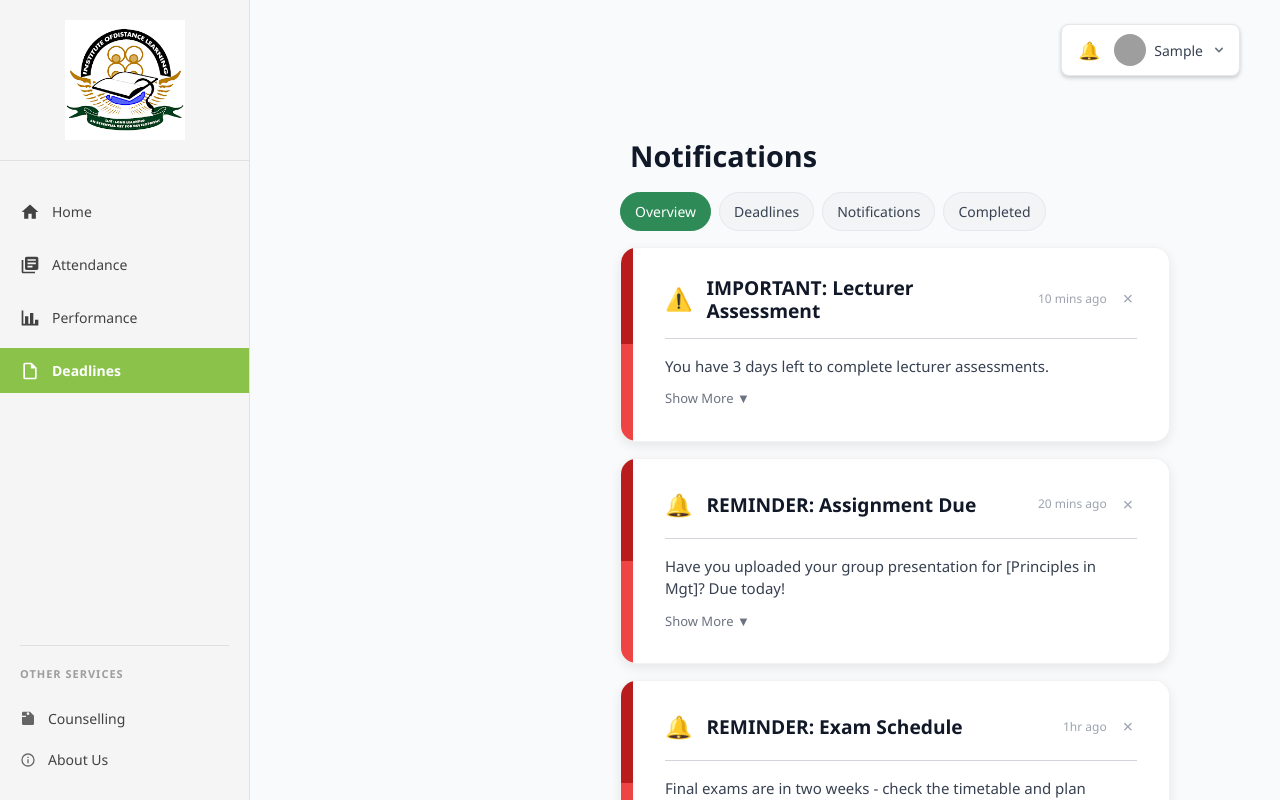
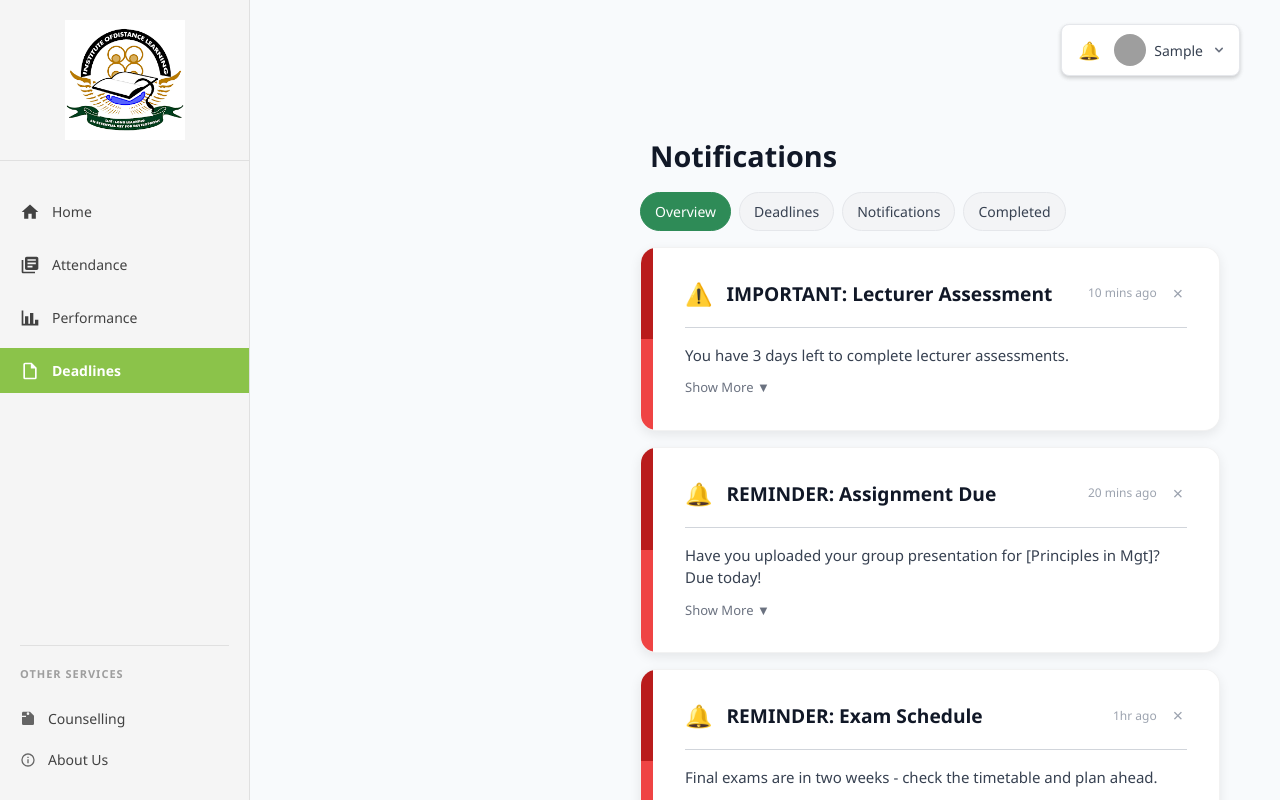
Before and after one commit to mensahsandra/spmproject_frontend, a React (Vite) app: page /student/notifications in a window 1280 px wide. Shown: the top 800 px of the page. Built offline with nearby package versions, Linux system fonts and the light colour scheme; no server answers; sample sign-in values are in the browser's storage; grey boxes are pictures that could not be loaded.

Commit message:
🔧 Fix card width constraint - increased DashboardLayout maxWidth to allow full card extension

```diff
--- a/src/components/Dashboard/DashboardLayout.tsx
+++ b/src/components/Dashboard/DashboardLayout.tsx
@@ -16,7 +16,7 @@ const DashboardLayout: React.FC<DashboardLayoutProps> = ({ children, style }) =>
       <main style={{
         flex: 1,
         marginLeft: '250px',
-        padding: '20px 30px',
+        padding: '20px 40px',
         backgroundColor: '#f8fafc',
         minHeight: '100vh',
         position: 'relative',
@@ -33,7 +33,7 @@ const DashboardLayout: React.FC<DashboardLayoutProps> = ({ children, style }) =>
         <div style={{
           paddingTop: '40px',
           width: '100%',
-          maxWidth: '900px',
+          maxWidth: '1100px',
           margin: '0 20px',
           marginLeft: '20px'
         }}>
```
